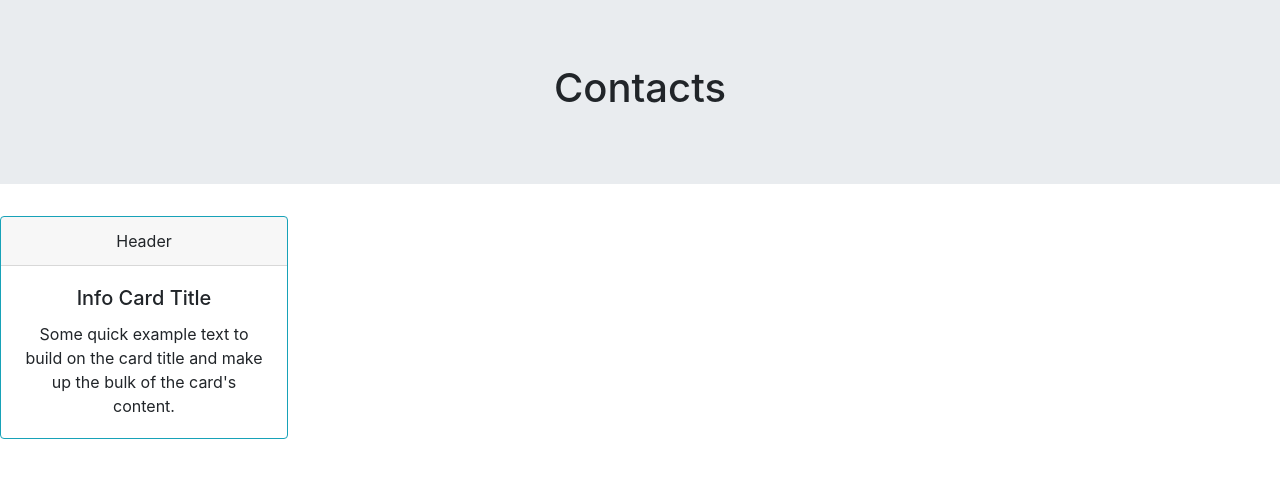
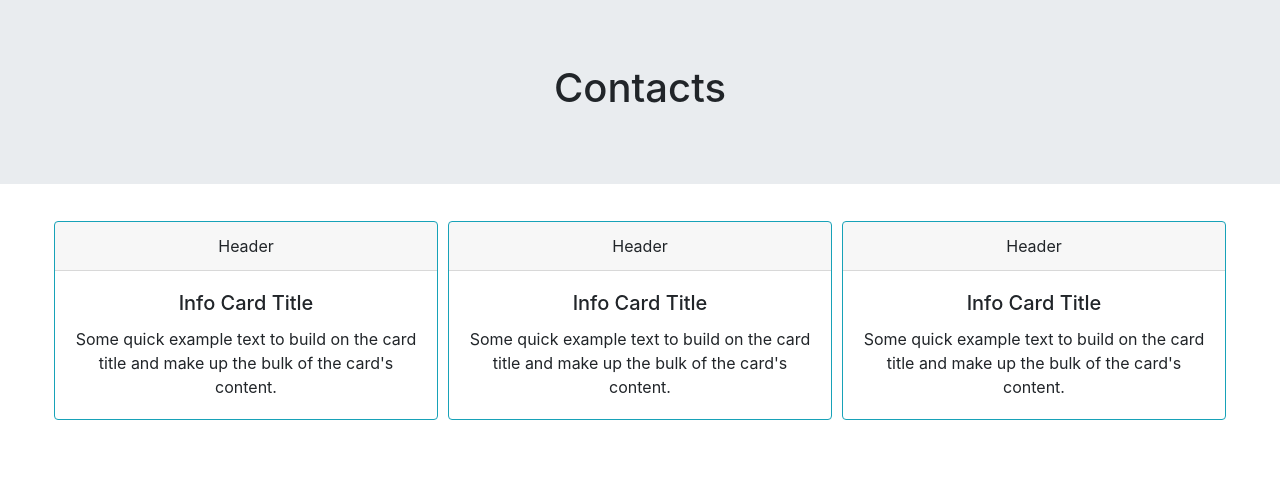
Before and after one commit to seanskggo72/resonate-contacts-app, a React (Create React App) app: page / in a window 1280 px wide. Shown: the top 478 px of the page. Built offline with nearby package versions, Linux system fonts and the light colour scheme.

Commit message:
flexbox responsive

```diff
--- a/src/App.css
+++ b/src/App.css
@@ -1,31 +1,37 @@
 .App {
   text-align: center;
+  display: flex;
+  flex-direction: column;
+  width: 100vw;
+  align-items: center;
+  justify-content: center;
 }
 
-.App-logo {
-  height: 40vmin;
-  pointer-events: none;
+.Contact_layout {
+  width: 90vw;
+  display: flex;
+  flex-direction: row;
+  justify-content: center;
+}
+
+.Banner {
+  display: flex;
+  width: 100vw;
+}
+
+.Each {
+  width: 30vw;
+  min-width: 220px !important;
+}
+
+.Sep {
+  margin: 5px;
 }
 
 @media (prefers-reduced-motion: no-preference) {
   .App-logo {
     animation: App-logo-spin infinite 20s linear;
   }
-}
-
-.App-header {
-  background-color: #282c34;
-  min-height: 100vh;
-  display: flex;
-  flex-direction: column;
-  align-items: center;
-  justify-content: center;
-  font-size: calc(10px + 2vmin);
-  color: white;
-}
-
-.App-link {
-  color: #61dafb;
 }
 
 @keyframes App-logo-spin {
--- a/src/App.js
+++ b/src/App.js
@@ -1,27 +1,64 @@
+import { useState } from 'react';
 import './App.css';
 import Card from 'react-bootstrap/Card';
 import Jumbotron from 'react-bootstrap/Jumbotron';
 import Container from 'react-bootstrap/Container';
 import 'bootstrap/dist/css/bootstrap.min.css';
 
-function App() {
+const Contacts = () => {
+  const [contacts, set_contacts] = useState({});
+  console.log(contacts);
+  return (
+    <div className='Contact_layout'>
+      <div className='Sep'>
+        <Card border="info" className='Each'>
+          <Card.Header>Header</Card.Header>
+          <Card.Body>
+            <Card.Title>Info Card Title</Card.Title>
+            <Card.Text>
+              Some quick example text to build on the card title and make up the bulk
+              of the card's content.
+          </Card.Text>
+          </Card.Body>
+        </Card>
+      </div>
+      <div className='Sep'>
+        <Card border="info" className='Each'>
+          <Card.Header>Header</Card.Header>
+          <Card.Body>
+            <Card.Title>Info Card Title</Card.Title>
+            <Card.Text>
+              Some quick example text to build on the card title and make up the bulk
+              of the card's content.
+          </Card.Text>
+          </Card.Body>
+        </Card>
+      </div>
+      <div className='Sep'>
+        <Card border="info" className='Each'>
+          <Card.Header>Header</Card.Header>
+          <Card.Body>
+            <Card.Title>Info Card Title</Card.Title>
+            <Card.Text>
+              Some quick example text to build on the card title and make up the bulk
+              of the card's content.
+          </Card.Text>
+          </Card.Body>
+        </Card>
+      </div>
+    </div>
+  )
+}
+
+const App = () => {
   return (
     <div className="App">
-      <Jumbotron fluid>
+      <Jumbotron fluid className='Banner'>
         <Container>
           <h1>Contacts</h1>
         </Container>
       </Jumbotron>
-      <Card border="info" style={{ width: '18rem' }}>
-        <Card.Header>Header</Card.Header>
-        <Card.Body>
-          <Card.Title>Info Card Title</Card.Title>
-          <Card.Text>
-            Some quick example text to build on the card title and make up the bulk
-            of the card's content.
-          </Card.Text>
-        </Card.Body>
-      </Card>
+      <Contacts />
     </div>
   );
 }
```
